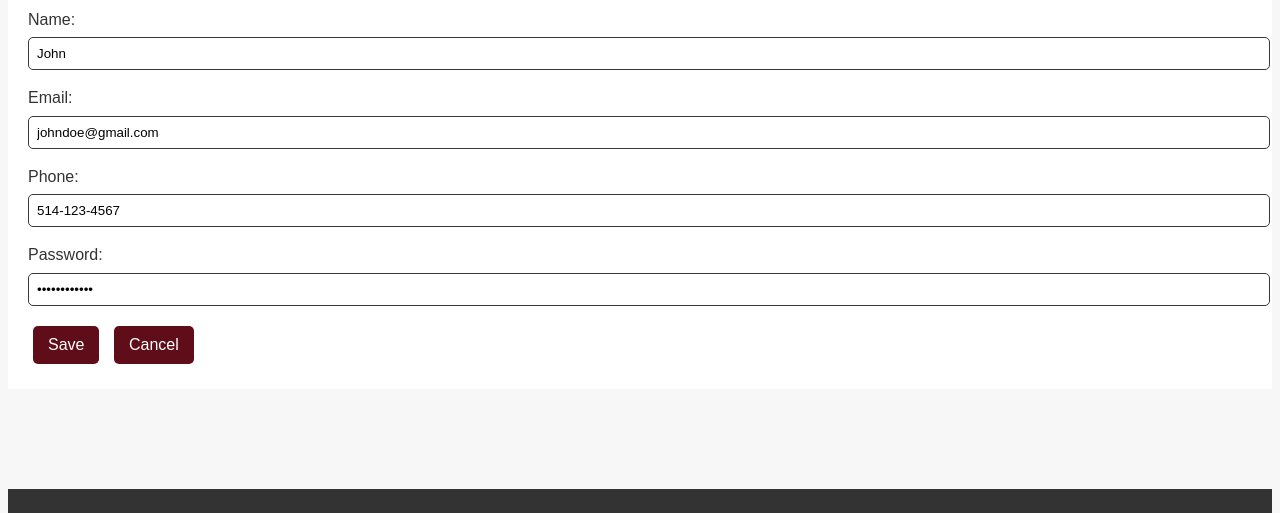
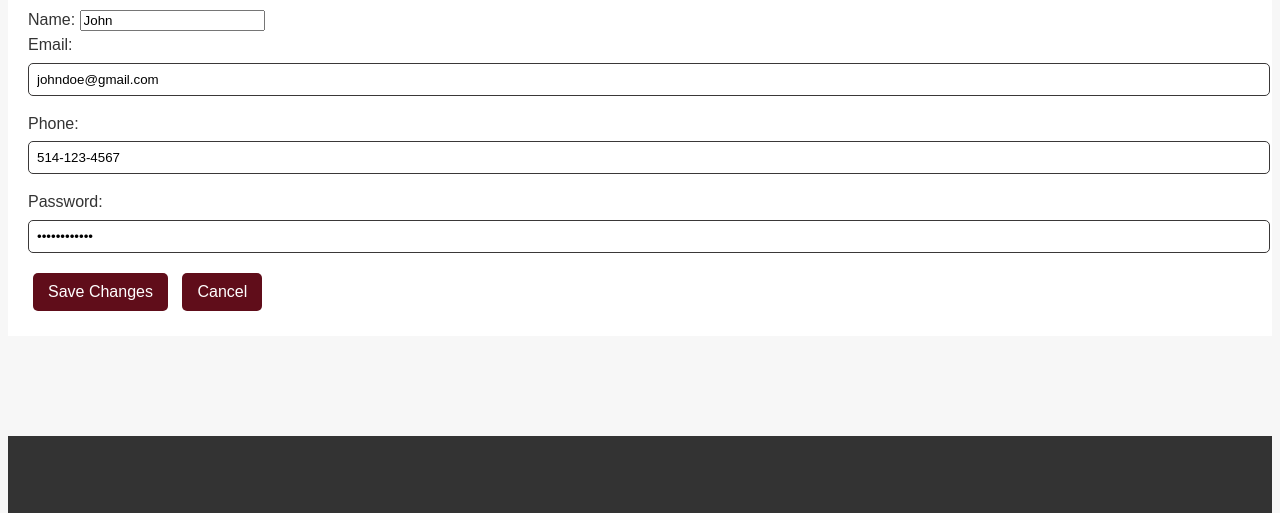
Before and after one commit to daliabtnj/Web-Program, a plain HTML site: page customer-account.html in a window 1280 px wide. Both pictures are taken after a click on the button "Edit". Shown: the part 240-753 px from the top of the page. Drawn offline with Linux system fonts and the light colour scheme.

Commit message:
customer-account.html

```diff
--- a/customer-account.html
+++ b/customer-account.html
@@ -19,7 +19,7 @@
     <main>
         <h1>My Account</h1>
 
-        <!-- Client Account Info (Predefined) -->
+        <!--Client Account Info (Predefined)-->
         <div id="client-account-info">
             <p>Name: <span id="client-name-display">John</span></p>
             <p>Email: <span id="client-email-display">johndoe@gmail.com</span></p>
@@ -28,11 +28,11 @@
             <button id="edit-client-button">Edit</button>
         </div>
 
-        <!-- Client Account Edit Info Form -->
+        <!--Client Account Edit Info Form-->
         <div id="client-account-edit-form" style="display: none;">
             <form id="client-account-form">
-                <label  for="name">Name:</label>
-                <input type="text" id="name" value="John">
+                <label for="name">Name:</label>
+                <input type="name" id="name" value="John">
                 <br>
                 <label for="email">Email:</label>
                 <input type="email" id="email" value="johndoe@gmail.com">
@@ -43,11 +43,14 @@
                 <label for="password">Password:</label>
                 <input type="password" id="password" value="password123!">
                 <br>
-                <button type="button" class="save-button" onclick="savedPopup()">Save</button>
-                <button type="button" id="cancel">Cancel</button>
+
+                <button type="submit" id="save-changes">Save Changes</button>
+                <button type="cancel" id="cancel">Cancel</button>
             </form>
         </div>
+
     </main>
+
 
 
     <!--This is used for the footer-->
@@ -123,6 +126,7 @@
         cursor: pointer;
     }
 
+
 </style>
 
 <!-- JavaScript for popup functionality -->
```
